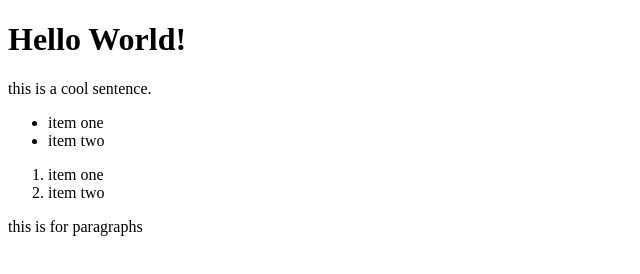
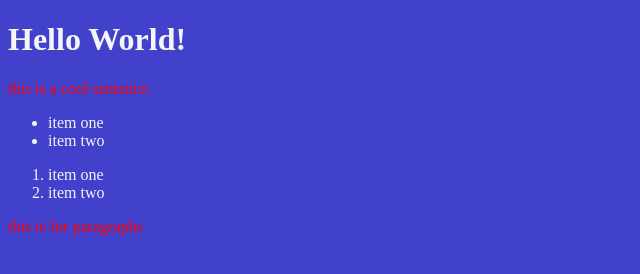
Before and after one commit to danielfasula/hello-world-webdev19, a plain HTML site: page index.html in a window 1280 px wide. Shown: the whole page, without its empty margins (0-640 px from the left). Drawn offline with Linux system fonts and the light colour scheme.

Commit message:
added css edits

```diff
--- a/index.html
+++ b/index.html
@@ -5,6 +5,7 @@
   <meta charset="UTF-8">
   <meta name="viewport" content="width=device-width, initial-scale=1.0">
   <meta http-equiv="X-UA-Compatible" content="ie=edge">
+  <link rel="stylesheet" href="style.css">
   <title>Hello World</title>
 </head>
 
--- /dev/null
+++ b/style.css
@@ -0,0 +1,7 @@
+body {
+  background-color: rgb(65, 65, 204);
+  color: whitesmoke;
+}
+p {
+  color: red;
+}
```
